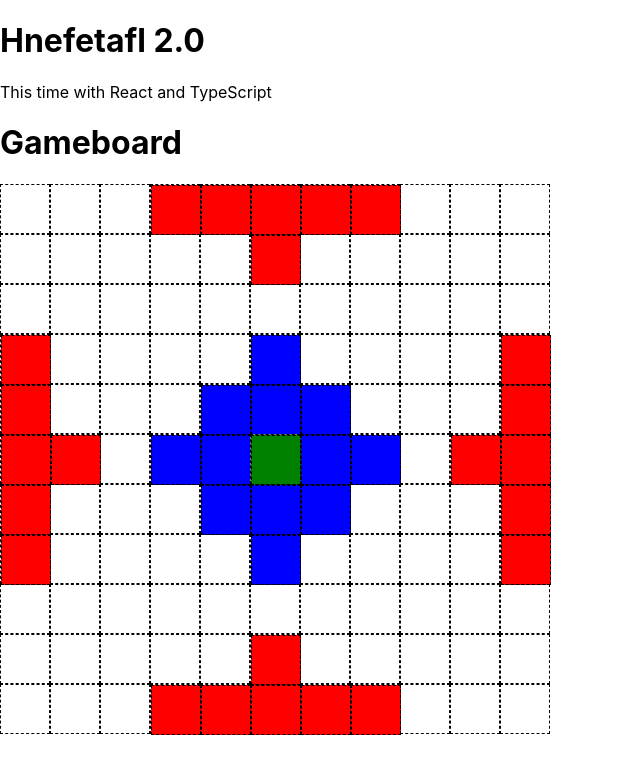
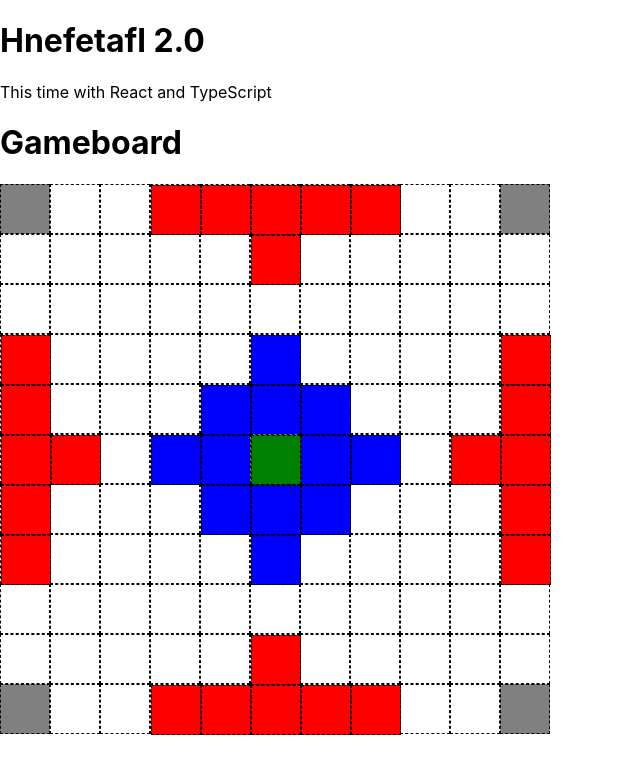
Before and after one commit to CPrich905/hnefetafl-ts, a React (Create React App) app: page / in a window 1280 px wide. Shown: the top 774 px of the page, without its empty margins (0-640 px from the left). Built offline with nearby package versions, Linux system fonts and the light colour scheme.

Commit message:
basic tile click & styles; types for boardstate & tidy up of tile variable names

```diff
--- a/src/components/BoardSets.tsx
+++ b/src/components/BoardSets.tsx
@@ -10,11 +10,6 @@ export const _ = TileState.EMPTY
 export const A = TileState.A
 export const D = TileState.D
 export const K = TileState.K
-
-// export const attacker = (value: string) => value === "king" || value === "attacker"
-// export const defender = (value: string) => value === "king" || value === "attacker"
-
-// export const ATTACKER = "attacker"
 
 // TODO: add other board types
 export class BoardSets {
--- a/src/components/GameBoard.tsx
+++ b/src/components/GameBoard.tsx
@@ -12,6 +12,7 @@ let boardType = BoardSets._COPENHAGEN
 boardType = BoardSets._COPENHAGEN
 function Gameboard() {
     const [chosenPiece, updatedChosenPiece] = useState("")
+    const [destination, updateDestination] = useState("")
 
 
     const BuildBoard = (boardType: any[]) => {
@@ -38,9 +39,11 @@ function Gameboard() {
                         key={`${r}${c}`}
                         coordinates={coords}
                         position={position}
-                        state={boardType[r][c]}
+                        tileState={boardType[r]?.[c]}
                         isChosenOne={chosenPiece === `${coords.row}-${coords.column}`}
-                        handleClick={handleClick}
+                        isDestination={destination === `${coords.row}-${coords.column}`}
+                        handleClickPiece={handleClickPiece}
+                        handleClickTile={handleClickTile}
                     />
                 )
             }
@@ -48,7 +51,23 @@ function Gameboard() {
         }
         return <div className='gameboard'>{boardTiles}</div>
     }
-    const handleClick = (coordinates: Coordinates) => {
+    const handleClickTile = async (coordinates: Coordinates) => {
+        if (!chosenPiece) {
+            return
+        }
+        // get chosenPiece coordinates
+        // const [currentRow, currentCol] = chosenPiece
+        // check for:
+            // is valid move (row/column match)
+        chooseDestinationTile(coordinates)
+    }
+
+    const chooseDestinationTile = (coordinates: Coordinates) => {
+        updateDestination(`${coordinates.row}-${coordinates.column}`)
+    }
+
+
+    const handleClickPiece = (coordinates: Coordinates) => {
         // check is player's turn
         // check for empty neighbours
         choosePiece(coordinates)
--- a/src/components/Tile.tsx
+++ b/src/components/Tile.tsx
@@ -9,25 +9,24 @@ import {
     IS_CENTER
 } from "./../constants"
 
-// import {
-//     attacker,
-//     ATTACKER
-// } from "./BoardSets"
-
 interface TileType {
     coordinates: Coordinates,
     position: TilePosition,
-    state: TileState.A | TileState.D | TileState.K | TileState.EMPTY,
+    tileState: TileState.A | TileState.D | TileState.K | TileState.EMPTY,
     isChosenOne: boolean,
-    handleClick: (coordinates: Coordinates) => void,
+    isDestination: boolean,
+    handleClickPiece: (coordinates: Coordinates) => void,
+    handleClickTile: (coordinates: Coordinates) => void,
 }
 
 const Tile = ({
     coordinates,
     position,
-    state,
+    tileState,
     isChosenOne,
-    handleClick,
+    isDestination,
+    handleClickPiece,
+    handleClickTile,
 }: TileType) => {
 
     // TODO: tile classes should include
@@ -36,12 +35,13 @@ const Tile = ({
         "board-square": true,
         [IS_CORNER]: corner(position),
         [IS_CENTER]: center(position),
+        destination: isDestination,
     })
 
     // add checks for attacker/defender/king (constants/boardsets) and add class accordingly
     const pieceClasses = classNames({
         "board-square": true,
-        [`${state}`]: true,
+        [`${tileState}`]: true,
         chosen: isChosenOne,
     })
 
@@ -49,12 +49,13 @@ const Tile = ({
         <div
             id={`${coordinates.row}-${coordinates.column}`}
             className={tileClasses}
-            onClick={() => handleClick(coordinates)}
-        >
-            {state !==  TileState.EMPTY && (
+            onClick={() => handleClickTile(coordinates)}
+            >
+            {tileState !==  TileState.EMPTY && (
                 <div
-                    id={`${coordinates.row}-${coordinates.column}`}
-                    className={pieceClasses}
+                id={`${coordinates.row}-${coordinates.column}`}
+                className={pieceClasses}
+                    onClick={() => handleClickPiece(coordinates)}
                 />
             )}
         </div>
--- a/src/styles/App.scss
+++ b/src/styles/App.scss
@@ -39,8 +39,11 @@ body {
   &.chosen {
     background-color: gold;
   }
-  &.center, .corner {
+  &.corner, &.center {
     background-color: grey;
+  }
+  &.destination {
+    border: 2px dashed orange;
   }
 }
 
--- /dev/null
+++ b/src/types/BoardState.tsx
@@ -0,0 +1,3 @@
+import { TileState } from "./TileState";
+
+export type BoardState = TileState[][]
```
Also changed, not shown: src/types/TileState.tsx (added, +7 -0 lines).
